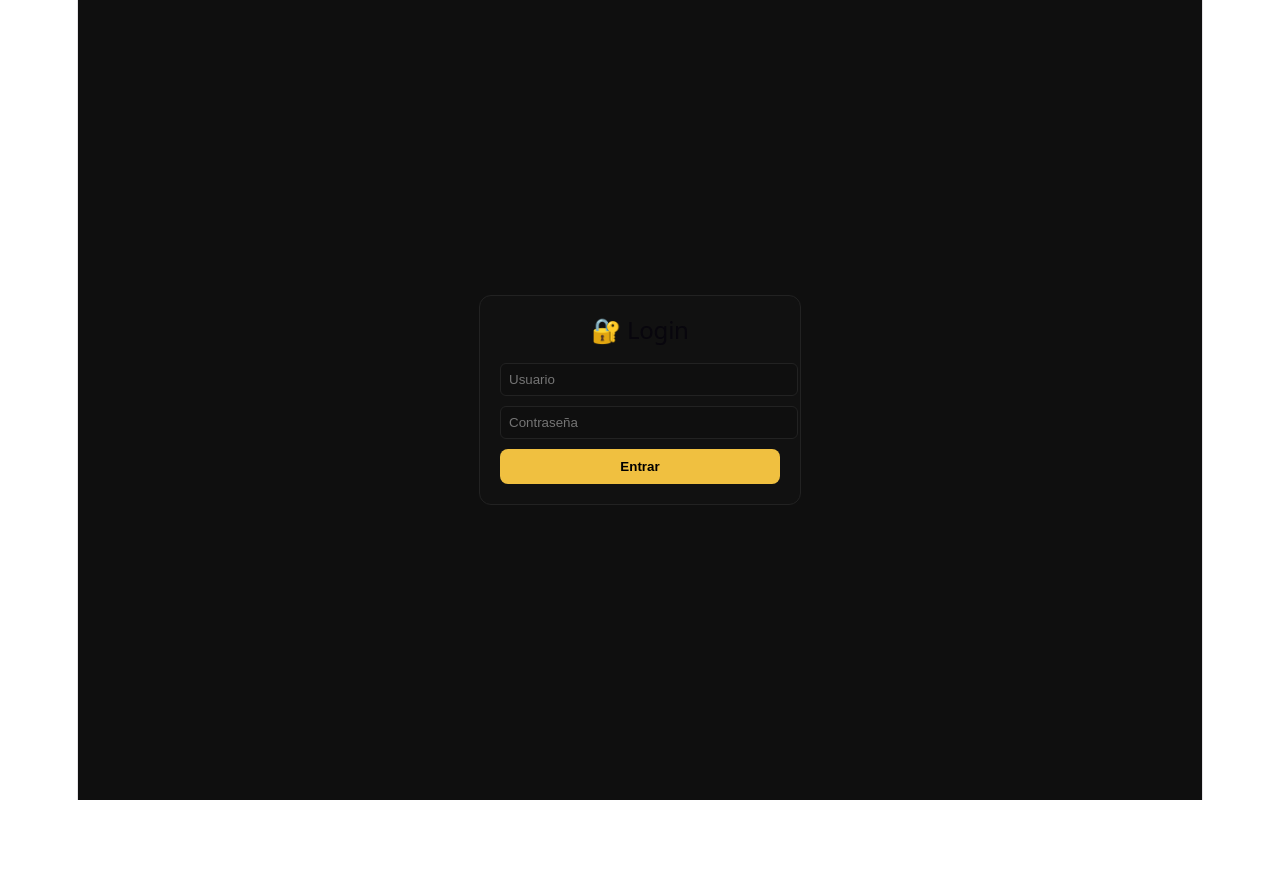
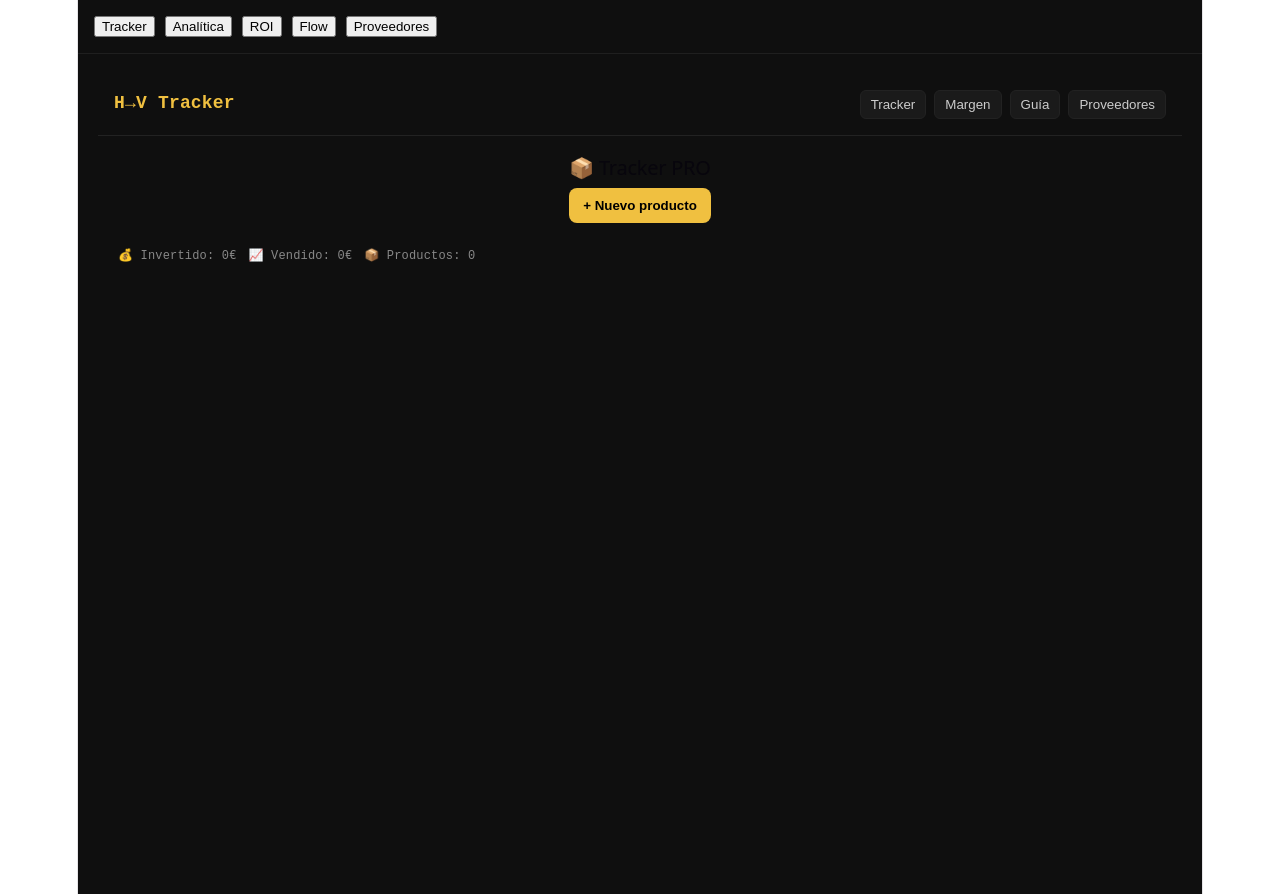
Before and after one commit to sergiojmn/vinted, a React (Vite) app: page / in a window 1280 px wide. Before the commit the page ends 800 px from the top, so only its background shows below. Built offline with nearby package versions, Linux system fonts and the light colour scheme.

Commit message:
deploy 2

```diff
--- a/src/App.jsx
+++ b/src/App.jsx
@@ -7,72 +7,13 @@ import Analytics from "./components/Analytics";
 import useLocalStorage from "./hooks/useLocalStorage";
 
 export default function App() {
-
-  /* =========================
-     NAV
-  ========================= */
   const [view, setView] = useState("tracker");
 
-  /* =========================
-     LOGIN
-  ========================= */
-  const [logged, setLogged] = useState(false);
-  const [user, setUser] = useState("");
-  const [pass, setPass] = useState("");
-
-  const login = () => {
-    if (user === "s" && pass === "s") {
-      setLogged(true);
-    } else {
-      alert("Credenciales incorrectas");
-    }
-  };
-
-  /* =========================
-     DATA (persistente)
-  ========================= */
+  // 🔥 PERSISTENCIA REAL (NO se borra al recargar)
   const [products, setProducts] = useLocalStorage("productos", []);
 
-  /* =========================
-     LOGIN SCREEN (BLOQUEO APP)
-  ========================= */
-  if (!logged) {
-    return (
-      <div style={S.loginPage}>
-        <div style={S.loginBox}>
-
-          <h2>🔐 Login</h2>
-
-          <input
-            placeholder="Usuario"
-            value={user}
-            onChange={(e) => setUser(e.target.value)}
-            style={S.input}
-          />
-
-          <input
-            placeholder="Contraseña"
-            type="password"
-            value={pass}
-            onChange={(e) => setPass(e.target.value)}
-            style={S.input}
-          />
-
-          <button onClick={login} style={S.loginBtn}>
-            Entrar
-          </button>
-
-        </div>
-      </div>
-    );
-  }
-
-  /* =========================
-     APP
-  ========================= */
-
   return (
-    <div>
+    <div style={S.page}>
 
       {/* NAV */}
       <div style={S.nav}>
@@ -83,8 +24,9 @@ export default function App() {
         <button onClick={() => setView("suppliers")}>Proveedores</button>
       </div>
 
-      {/* VIEWS */}
-      <div style={{ padding: 20 }}>
+      {/* CONTENT */}
+      <div style={S.content}>
+
         {view === "tracker" && (
           <Tracker
             products={products}
@@ -99,62 +41,33 @@ export default function App() {
         {view === "calc" && <Calculator />}
         {view === "checklist" && <Checklist />}
         {view === "suppliers" && <Suppliers />}
+
       </div>
-
     </div>
   );
 }
 
-/* =========================
-   STYLES
-========================= */
+/* ======================
+   ESTILOS BÁSICOS
+====================== */
 
 const S = {
+  page: {
+    minHeight: "100vh",
+    background: "#0f0f0f",
+    color: "#e8e8e8",
+    fontFamily: "monospace"
+  },
 
   nav: {
     display: "flex",
     gap: 10,
     padding: 16,
-    borderBottom: "1px solid #1e293b"
+    borderBottom: "1px solid #1f1f1f",
+    flexWrap: "wrap"
   },
 
-  loginPage: {
-    minHeight: "100vh",
-    display: "flex",
-    justifyContent: "center",
-    alignItems: "center",
-    background: "#0f0f0f",
-    color: "#fff",
-    fontFamily: "monospace"
-  },
-
-  loginBox: {
-    width: 280,
-    padding: 20,
-    border: "1px solid #222",
-    borderRadius: 12,
-    background: "#111",
-    display: "flex",
-    flexDirection: "column",
-    gap: 10,
-    textAlign: "center"
-  },
-
-  input: {
-    width: "100%",
-    padding: 8,
-    background: "#0f0f0f",
-    border: "1px solid #222",
-    color: "#fff",
-    borderRadius: 6
-  },
-
-  loginBtn: {
-    background: "#f0c040",
-    border: "none",
-    padding: 10,
-    borderRadius: 8,
-    fontWeight: 700,
-    cursor: "pointer"
+  content: {
+    padding: 20
   }
 };
--- a/src/hooks/useLocalStorage.js
+++ b/src/hooks/useLocalStorage.js
@@ -2,13 +2,21 @@ import { useState, useEffect } from "react";
 
 export default function useLocalStorage(key, initialValue) {
   const [value, setValue] = useState(() => {
-    const stored = localStorage.getItem(key);
-    return stored ? JSON.parse(stored) : initialValue;
+    try {
+      const stored = localStorage.getItem(key);
+      return stored ? JSON.parse(stored) : initialValue;
+    } catch (e) {
+      return initialValue;
+    }
   });
 
   useEffect(() => {
-    localStorage.setItem(key, JSON.stringify(value));
-  }, [key, value]);
+    try {
+      localStorage.setItem(key, JSON.stringify(value));
+    } catch (e) {
+      console.log("Error guardando en localStorage", e);
+    }
+  }, [value, key]);
 
   return [value, setValue];
 }
```
